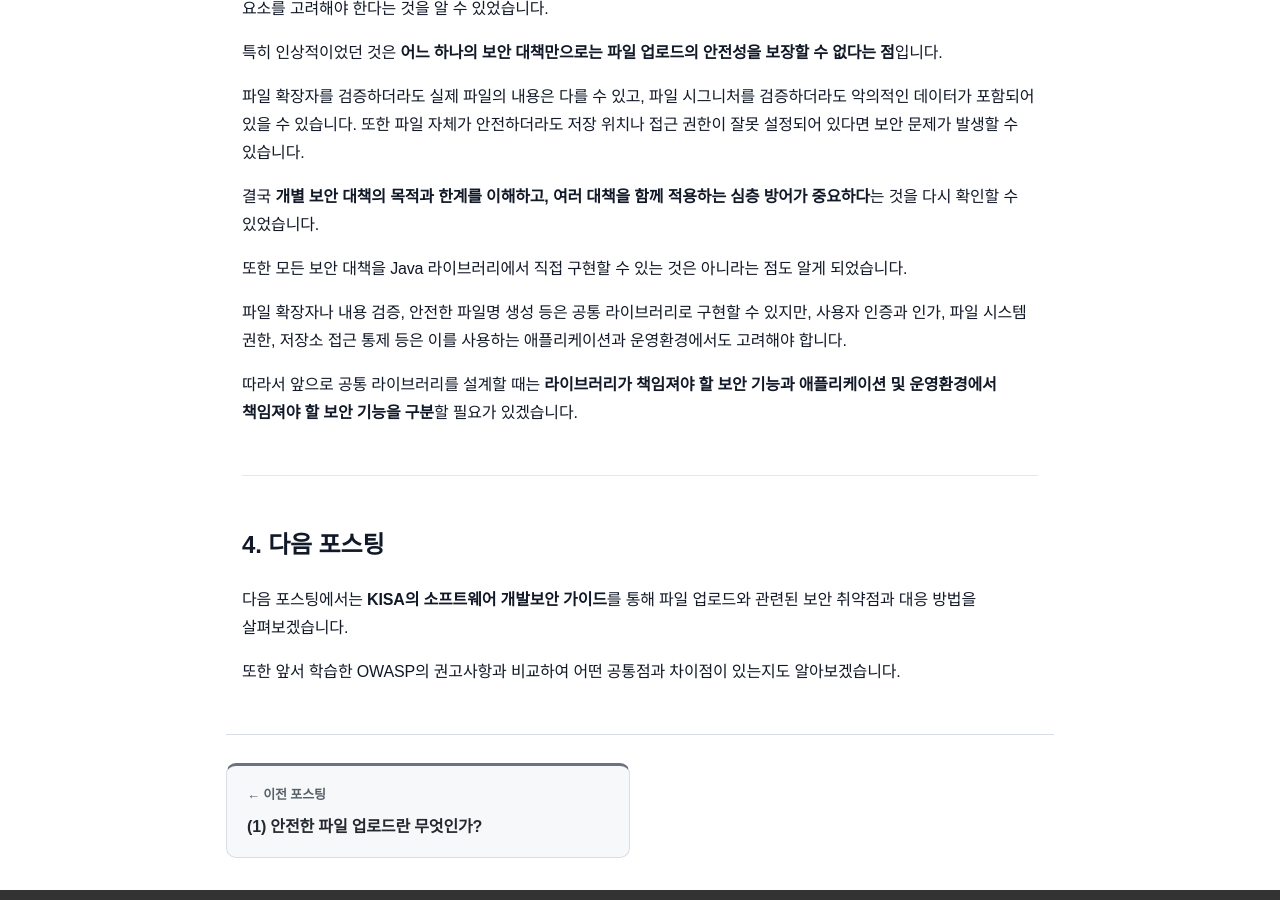
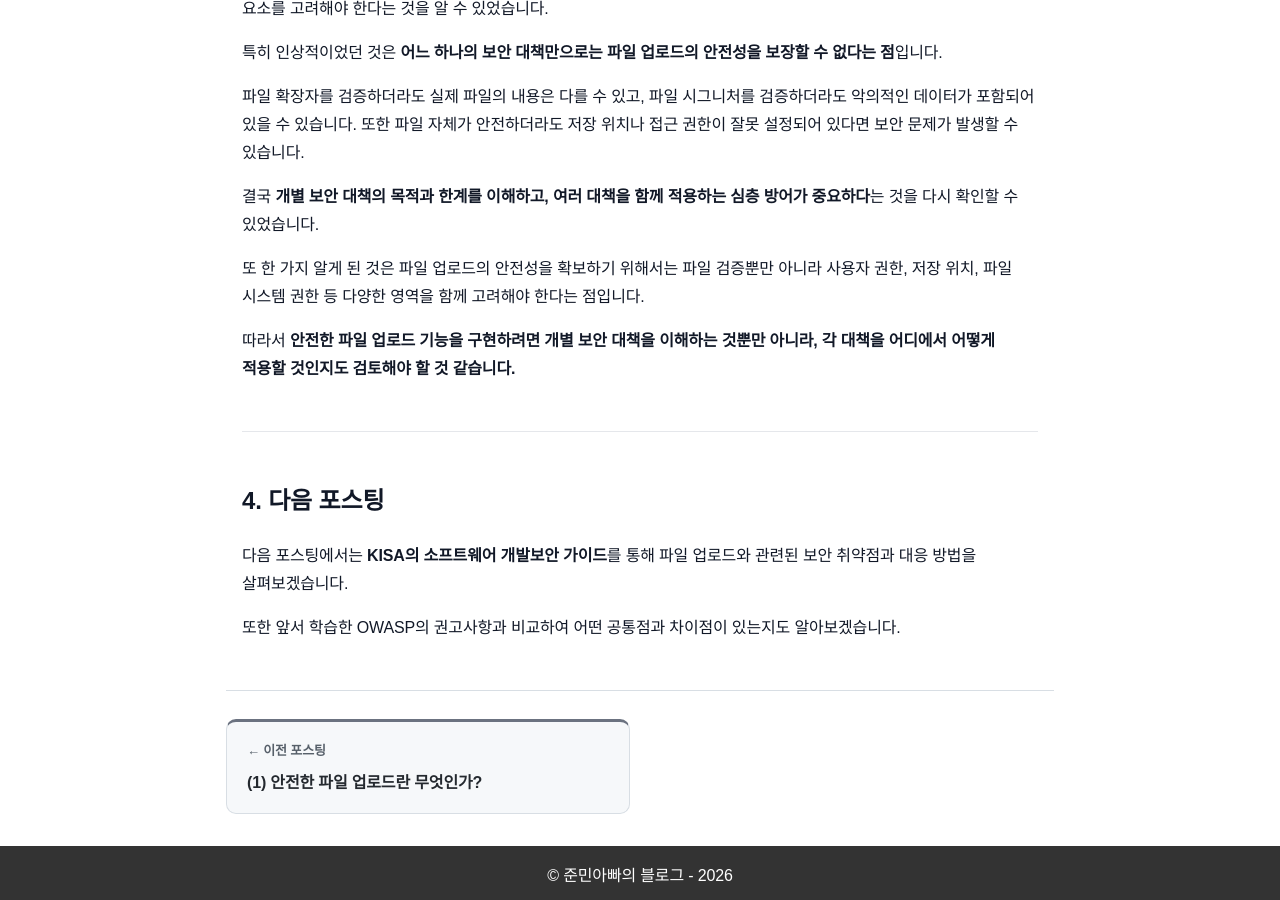
Before and after one commit to sanghoon-lee/sanghoon-lee.github.io, a Jekyll site: the page built from _posts/2026-11-01-upload2.md, in a window 1280 px wide and 900 px high, scrolled down 8456 px. Built offline with Jekyll 4.4.1, drawn with Linux system fonts in a browser that asks for light colours; nearby versions of some CDN libraries; comment, search, counter and statistics services are not loaded.

Commit message:
secure-file-upload2.md 추가

```diff
--- a/_posts/2026-11-01-upload2.md
+++ b/_posts/2026-11-01-upload2.md
@@ -249,11 +249,9 @@ OWASP의 File Upload Cheat Sheet를 살펴보면서 안전한 파일 업로드
 
 결국 **개별 보안 대책의 목적과 한계를 이해하고, 여러 대책을 함께 적용하는 심층 방어가 중요하다**는 것을 다시 확인할 수 있었습니다.
 
-또한 모든 보안 대책을 Java 라이브러리에서 직접 구현할 수 있는 것은 아니라는 점도 알게 되었습니다.
+또 한 가지 알게 된 것은 파일 업로드의 안전성을 확보하기 위해서는 파일 검증뿐만 아니라 사용자 권한, 저장 위치, 파일 시스템 권한 등 다양한 영역을 함께 고려해야 한다는 점입니다.
 
-파일 확장자나 내용 검증, 안전한 파일명 생성 등은 공통 라이브러리로 구현할 수 있지만, 사용자 인증과 인가, 파일 시스템 권한, 저장소 접근 통제 등은 이를 사용하는 애플리케이션과 운영환경에서도 고려해야 합니다.
-
-따라서 앞으로 공통 라이브러리를 설계할 때는 **라이브러리가 책임져야 할 보안 기능과 애플리케이션 및 운영환경에서 책임져야 할 보안 기능을 구분**할 필요가 있겠습니다.
+따라서 **안전한 파일 업로드 기능을 구현하려면 개별 보안 대책을 이해하는 것뿐만 아니라, 각 대책을 어디에서 어떻게 적용할 것인지도 검토해야 할 것 같습니다.**
 
 ---
 
```
